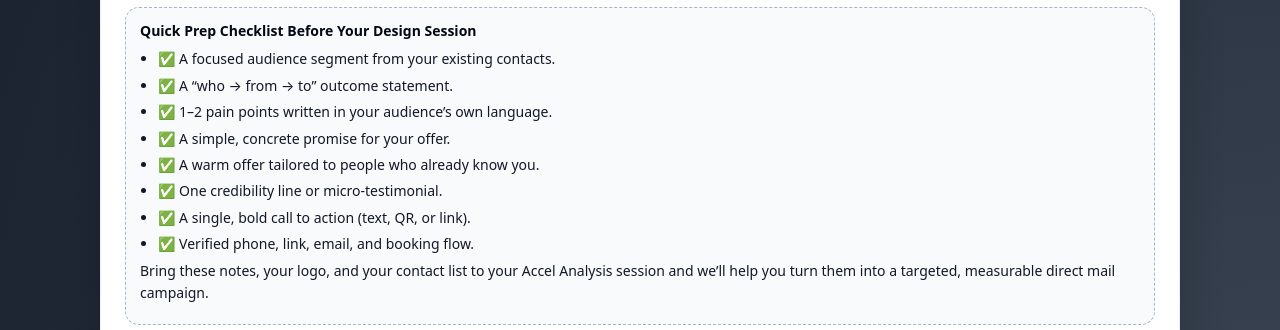
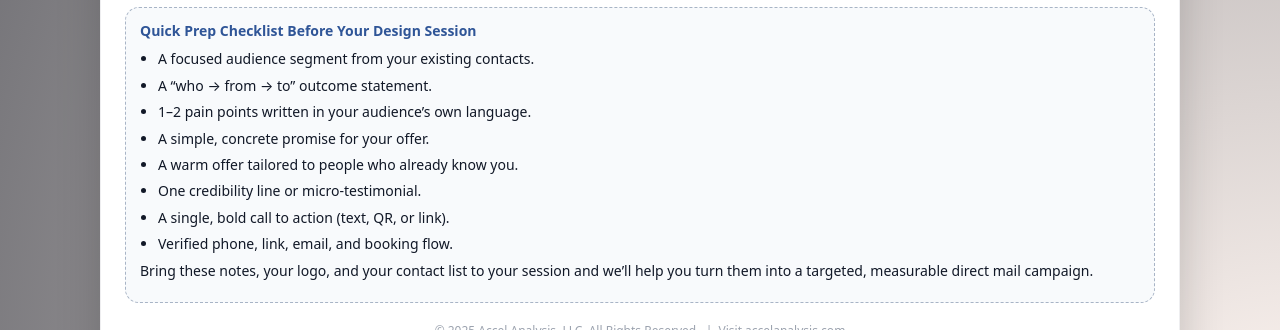
Before and after one commit to AccelAnalysis/knownmail, a plain HTML site: page index.html in a window 1280 px wide. Shown: the part 2470-2800 px from the top of the page. Drawn offline with Linux system fonts and the light colour scheme.

Commit message:
Update styles and text in index.html

```diff
--- a/index.html
+++ b/index.html
@@ -8,16 +8,16 @@
 
   <style>
     :root {
-      --aa-navy: #071426;
-      --aa-navy-dark: #020814;
+      --aa-navy: #020814;
+      --aa-navy-dark: #2F5597;
       --aa-gold: #f2a922;
       --aa-gold-soft: #ffe6b8;
-      --aa-light: #f5f7fb;
-      --aa-slate: #4b5563;
+      --aa-light: #DCE6F5;
+      --aa-slate: #020814;
       --aa-border: #e5e7eb;
       --aa-radius-lg: 16px;
       --aa-radius-xl: 22px;
-      --aa-shadow-soft: 0 18px 45px rgba(0, 0, 0, 0.18);
+      --aa-shadow-soft: 0 24px 45px rgba(0, 0, 0, 0.18);
     }
 
     * {
@@ -27,8 +27,8 @@
     body {
       margin: 0;
       font-family: system-ui, -apple-system, BlinkMacSystemFont, "Segoe UI", sans-serif;
-      color: #111827;
-      background-color: #ffffff;
+      color: #2F5597;
+      background-color: #FFFFFF;
       line-height: 1.6;
     }
 
@@ -44,8 +44,8 @@
     /* Layout */
     .page {
       min-height: 100vh;
-      background: radial-gradient(circle at top left, rgba(242,169,34,0.12), transparent 55%),
-                  radial-gradient(circle at bottom right, rgba(7,20,38,0.8), #020814 80%);
+      background: radial-gradient(circle at top left, rgba(7,20,38,0.8), transparent 55%),
+                  radial-gradient(circle at bottom right, rgba(242,169,134,0.12), #020814 80%);
       color: #f9fafb;
     }
 
@@ -509,8 +509,8 @@
         </div>
         <nav>
           <a href="https://accelanalysis.com">Home</a>
-          <a href="https://accelanalysis.com/#our-services">Services</a>
-          <a href="https://accelanalysis.com/#lead-generation">HyperTargeting DirectMail</a>
+          <a href="https://accelanalysis.com/services-overview">Services</a>
+          <a href="https://accelanalysis.com/hypertargeting-directmail">Targeted Lead Generation</a>
           <a href="https://accelanalysis.com/contact-us">Contact</a>
           <a class="nav-cta"
              href="https://outlook.office.com/book/AccelAnalysis1%40NETORGFT15328873.onmicrosoft.com/s/Oru7j85iDEifvq8QNV5DjQ2?ismsaljsauthenabled=">
@@ -523,7 +523,7 @@
       <section class="hero">
         <div>
           <div class="hero-copy-kicker">Direct Mail Playbook</div>
-          <h1 class="hero-title">Prepare Your 4x6 Postcard for Known Contacts</h1>
+          <h1 class="hero-title">Prepare Your Postcard for Known Contacts to Respond</h1>
           <div class="hero-tagline">Uncover bottlenecks&nbsp; | &nbsp;Align segments&nbsp; | &nbsp;Unlock growth.</div>
           <p class="hero-subtitle">
             When you send a postcard to people who already know you, every square inch matters.
@@ -748,17 +748,17 @@
         <section class="checklist">
           <h4>Quick Prep Checklist Before Your Design Session</h4>
           <ul>
-            <li>✅ A focused audience segment from your existing contacts.</li>
-            <li>✅ A “who → from → to” outcome statement.</li>
-            <li>✅ 1–2 pain points written in your audience’s own language.</li>
-            <li>✅ A simple, concrete promise for your offer.</li>
-            <li>✅ A warm offer tailored to people who already know you.</li>
-            <li>✅ One credibility line or micro-testimonial.</li>
-            <li>✅ A single, bold call to action (text, QR, or link).</li>
-            <li>✅ Verified phone, link, email, and booking flow.</li>
+            <li> A focused audience segment from your existing contacts.</li>
+            <li> A “who → from → to” outcome statement.</li>
+            <li> 1–2 pain points written in your audience’s own language.</li>
+            <li> A simple, concrete promise for your offer.</li>
+            <li> A warm offer tailored to people who already know you.</li>
+            <li> One credibility line or micro-testimonial.</li>
+            <li> A single, bold call to action (text, QR, or link).</li>
+            <li> Verified phone, link, email, and booking flow.</li>
           </ul>
           <p>
-            Bring these notes, your logo, and your contact list to your Accel Analysis session and
+            Bring these notes, your logo, and your contact list to your session and
             we’ll help you turn them into a targeted, measurable direct mail campaign.
           </p>
         </section>
```
